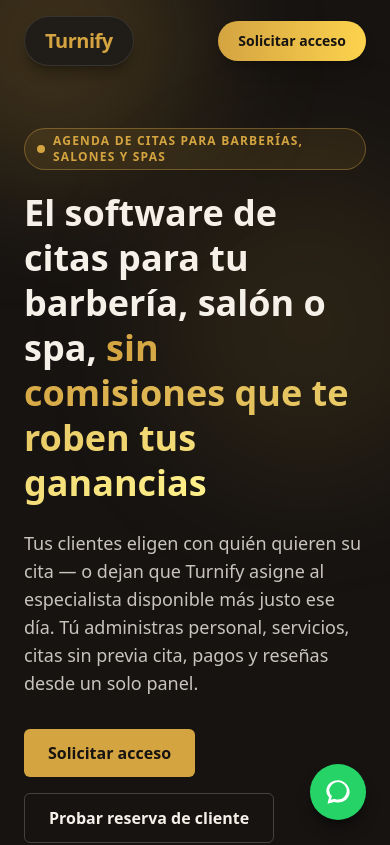
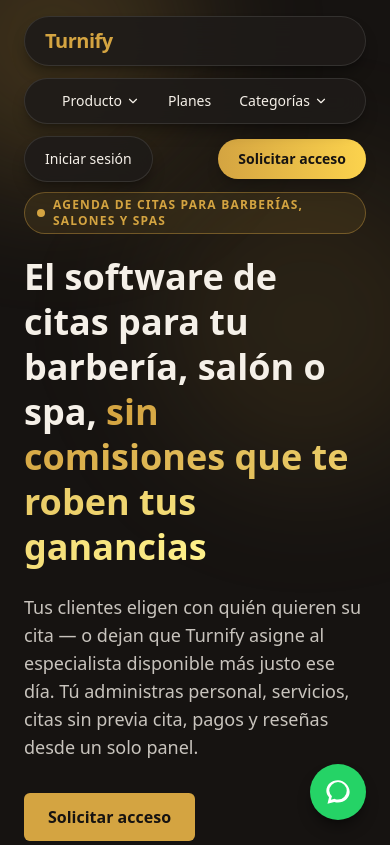
Before and after one commit to Ozunaluis12/barberia-saas, a Next.js app: page / in a window 390 px wide. Shown: the top 845 px of the page. Built offline with nearby package versions, Linux system fonts and the light colour scheme.

Commit message:
Apila el menú del header en móvil en vez de ocultarlo
En pantallas chicas el logo, el menú (Producto/Planes/Categorías) y
inicio de sesión/CTA ahora se muestran en tres filas completas en vez
de desaparecer, siguiendo el patrón de referencia que pidió el dueño.

```diff
--- a/src/app/page.tsx
+++ b/src/app/page.tsx
@@ -150,12 +150,12 @@
   return (
     <main className="min-h-screen overflow-x-hidden bg-ink text-cream">
       <header className="fixed inset-x-0 top-4 z-40">
-        <div className="mx-auto flex max-w-6xl items-center justify-between gap-3 px-6">
-          <div className="flex items-center gap-3">
+        <div className="mx-auto flex max-w-6xl flex-col gap-3 px-6 md:flex-row md:items-center md:justify-between">
+          <div className="flex flex-col gap-3 md:flex-row md:items-center">
             <span className="rounded-full border border-white/10 bg-charcoal/90 px-5 py-2.5 text-xl font-bold tracking-tight text-gold shadow-lg shadow-black/30 backdrop-blur-md">
               Turnify
             </span>
-            <nav className="hidden items-center gap-1 rounded-full border border-white/10 bg-charcoal/90 px-2 py-1.5 shadow-lg shadow-black/30 backdrop-blur-md md:flex">
+            <nav className="flex items-center justify-center gap-1 rounded-full border border-white/10 bg-charcoal/90 px-2 py-1.5 shadow-lg shadow-black/30 backdrop-blur-md md:justify-start">
               <NavDropdown
                 label="Producto"
                 items={[
@@ -182,13 +182,13 @@
             </nav>
           </div>
 
-          <div className="flex items-center gap-3">
-            <div className="hidden items-center gap-1 rounded-full border border-white/10 bg-charcoal/90 px-2 py-1.5 shadow-lg shadow-black/30 backdrop-blur-md md:flex">
+          <div className="flex items-center justify-between gap-3 md:justify-start">
+            <div className="flex items-center gap-1 rounded-full border border-white/10 bg-charcoal/90 px-2 py-1.5 shadow-lg shadow-black/30 backdrop-blur-md">
               <a
                 href={waLink("Hola, necesito ayuda con Turnify.")}
                 target="_blank"
                 rel="noopener noreferrer"
-                className="rounded-full px-3 py-1.5 text-sm transition-colors hover:text-gold"
+                className="hidden rounded-full px-3 py-1.5 text-sm transition-colors hover:text-gold md:inline"
               >
                 Soporte
               </a>
@@ -221,7 +221,7 @@
           className="pointer-events-none absolute -right-20 top-40 h-80 w-80 animate-blobMove rounded-full bg-gold/10 blur-3xl [animation-delay:-6s]"
         />
 
-        <div className="relative mx-auto grid max-w-6xl items-center gap-12 px-6 pb-20 pt-32 lg:grid-cols-2">
+        <div className="relative mx-auto grid max-w-6xl items-center gap-12 px-6 pb-20 pt-48 md:pt-32 lg:grid-cols-2">
           <Reveal>
             <p className="inline-flex items-center gap-2 rounded-full border border-gold/40 bg-gold/10 px-3 py-1 text-xs font-semibold uppercase tracking-widest text-gold">
               <span className="relative flex h-2 w-2">
```
